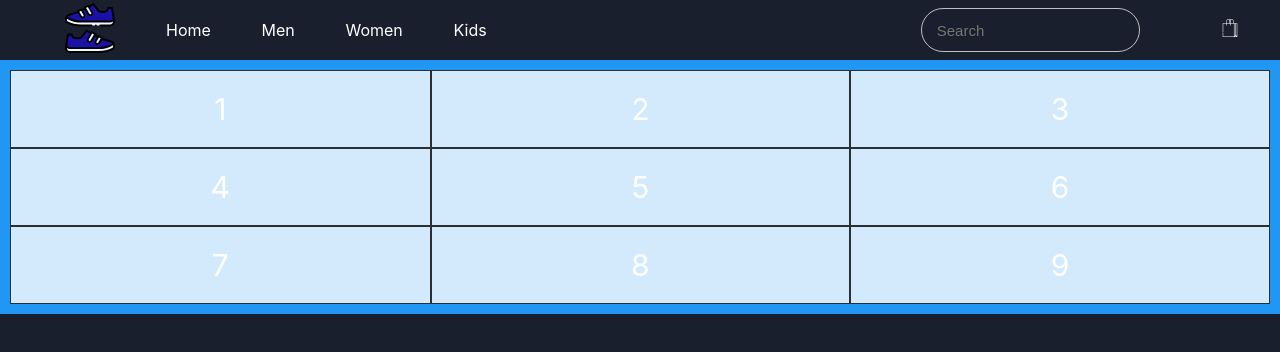
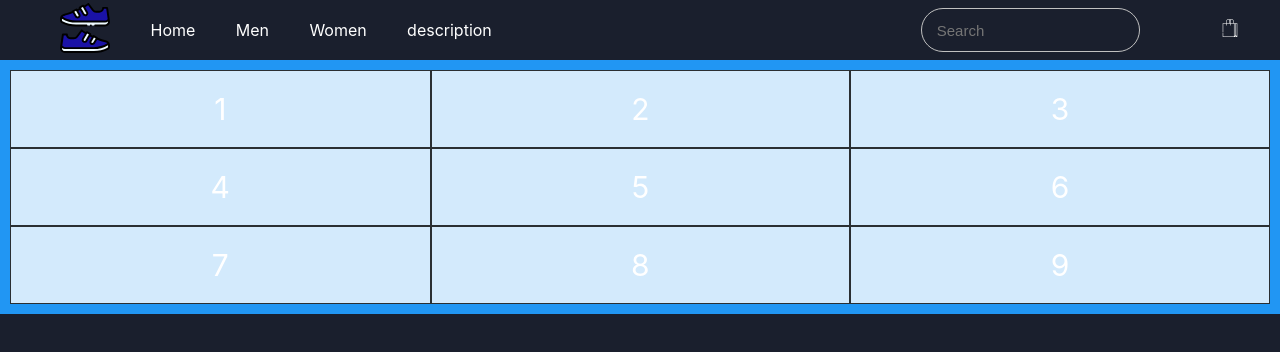
Before and after one commit to iMuhammadUmer/shoe-store-react, a React (Create React App) app: page / in a window 1280 px wide. Shown: the top 352 px of the page. Built offline with nearby package versions, Linux system fonts and the light colour scheme.

Commit message:
[update] nav items

```diff
--- a/src/components/Navbar.js
+++ b/src/components/Navbar.js
@@ -31,7 +31,7 @@ export const Navbar = () => {
           </li>
           <li>
             <Link to="/shoe-description" className={"link"}>
-              Kids
+              description
             </Link>
           </li>
         </ul>
```
